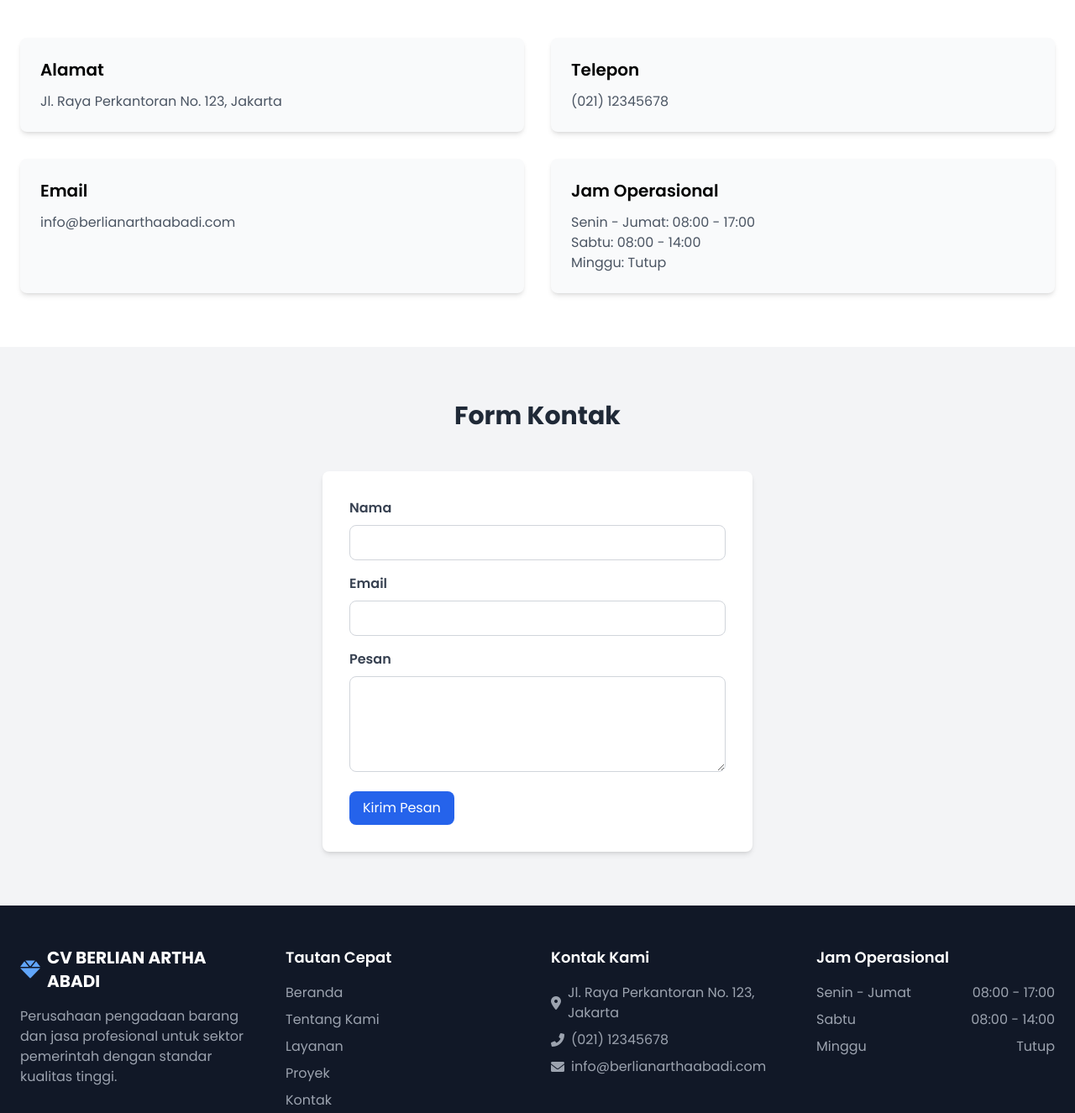
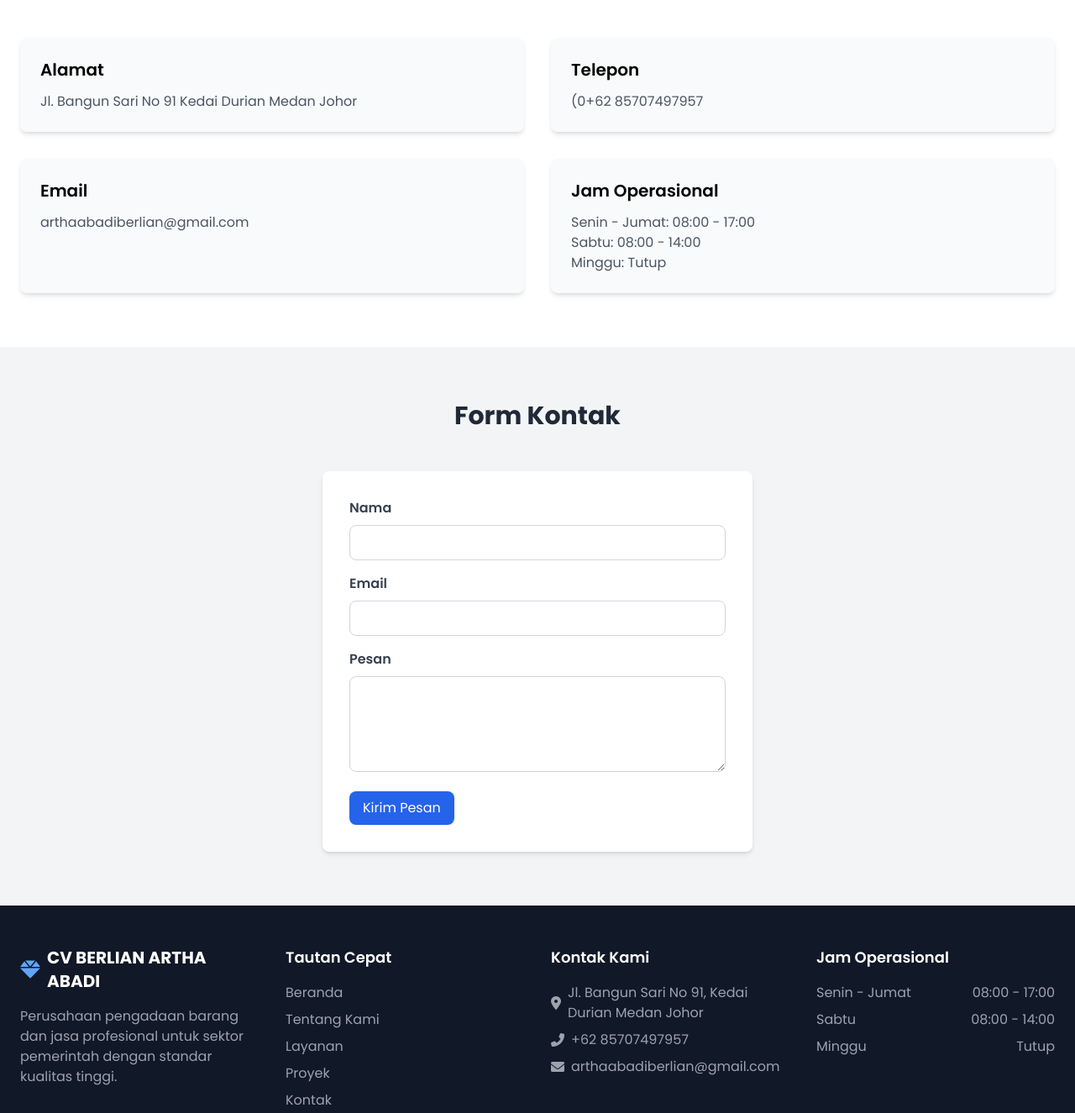
Before and after one commit to aguscodet/blackboxai-1743959325036, a plain HTML site: page contact.html in a window 1280 px wide. Shown: the part 419-1744 px from the top of the page at 84% size. Drawn offline with nearby package versions, Linux system fonts and the light colour scheme.

Commit message:
Add contact.html 1743960372249

```diff
--- a/contact.html
+++ b/contact.html
@@ -53,15 +53,15 @@
             <div class="grid md:grid-cols-2 gap-8">
                 <div class="bg-gray-50 p-6 rounded-lg shadow-md">
                     <h3 class="text-xl font-semibold mb-3">Alamat</h3>
-                    <p class="text-gray-600">Jl. Raya Perkantoran No. 123, Jakarta</p>
+                    <p class="text-gray-600">Jl. Bangun Sari No 91 Kedai Durian Medan Johor </p>
                 </div>
                 <div class="bg-gray-50 p-6 rounded-lg shadow-md">
                     <h3 class="text-xl font-semibold mb-3">Telepon</h3>
-                    <p class="text-gray-600">(021) 12345678</p>
+                    <p class="text-gray-600">(0+62 85707497957</p>
                 </div>
                 <div class="bg-gray-50 p-6 rounded-lg shadow-md">
                     <h3 class="text-xl font-semibold mb-3">Email</h3>
-                    <p class="text-gray-600">info@berlianarthaabadi.com</p>
+                    <p class="text-gray-600">arthaabadiberlian@gmail.com</p>
                 </div>
                 <div class="bg-gray-50 p-6 rounded-lg shadow-md">
                     <h3 class="text-xl font-semibold mb-3">Jam Operasional</h3>
@@ -119,15 +119,15 @@
                     <ul class="space-y-2 text-gray-400">
                         <li class="flex items-center">
                             <i class="fas fa-map-marker-alt mr-2"></i>
-                            <span>Jl. Raya Perkantoran No. 123, Jakarta</span>
+                            <span>Jl. Bangun Sari No 91, Kedai Durian Medan Johor</span>
                         </li>
                         <li class="flex items-center">
                             <i class="fas fa-phone-alt mr-2"></i>
-                            <span>(021) 12345678</span>
+                            <span>+62 85707497957</span>
                         </li>
                         <li class="flex items-center">
                             <i class="fas fa-envelope mr-2"></i>
-                            <span>info@berlianarthaabadi.com</span>
+                            <span>arthaabadiberlian@gmail.com</span>
                         </li>
                     </ul>
                 </div>
```
